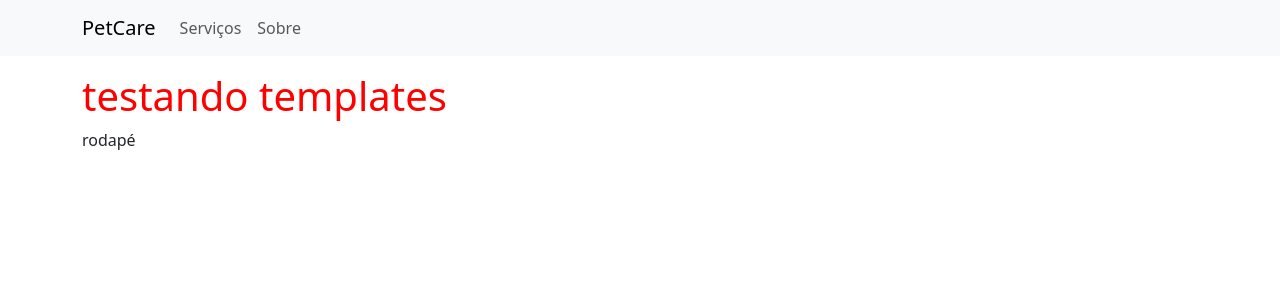
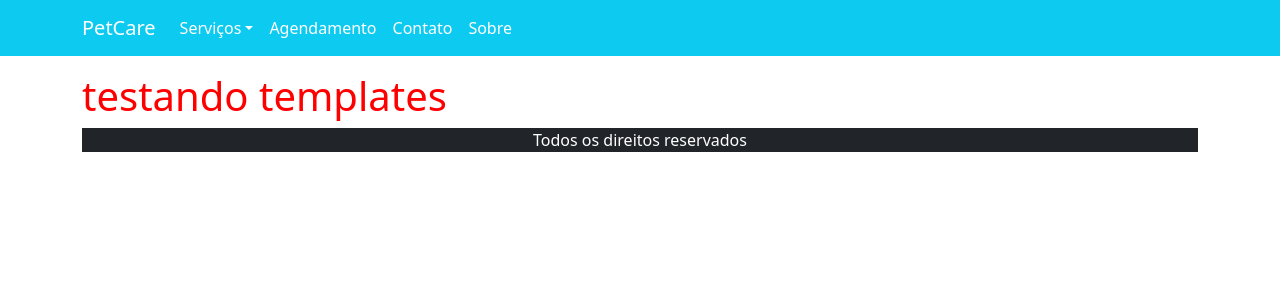
Before and after one commit to andreycoutt/e-commerce, a Django app: page / in a window 1280 px wide. Shown: the top 300 px of the page. Run offline with Django 4.2, Linux system fonts and the light colour scheme.

Commit message:
Barra de navegação adicionada

```diff
--- a/inicio/templates/base.html
+++ b/inicio/templates/base.html
@@ -12,26 +12,40 @@
 </head>
 <body>
 
-    <nav class="navbar bg-light navbar-expand-sm">
+    <nav class="navbar bg-info navbar-expand-sm">
         <div class="container">
-            <a href="#" class="navbar-brand d-flex align-items-center">PetCare</a>
+            <a href="#" class="navbar-brand d-flex align-items-center text-white">PetCare</a>
+            <button class="navbar-toggler" type="button" data-bs-toggle="collapse" data-bs-target="#menuNavbar"> <span class="navbar-toggler-icon"></span> </button>
 
-            <div class="collapse navbar-collapse">
+            <div class="collapse navbar-collapse" id="menuNavbar">
                 <div class="navbar-nav">
-                    <a href="#" class="nav-link">Serviços</a>
-                    <a href="#" class="nav-link">Sobre</a>
+
+                    <div class="dropdown">
+                        <a href="#" class="nav-link dropdown-toggle text-white" data-bs-toggle="dropdown">Serviços</a>
+
+                        <ul class="dropdown-menu dropdown-menu-center">
+                            <li>
+                                <a href="#" class="dropwdown-item nav-link">Banho e Tosa</a>
+                            </li>
+                            <li>
+                                <a href="#" class="dropwdown-item nav-link">Veterinário</a>
+                            </li>
+                        </ul>
+
+                    </div>
+                    <a href="#" class="nav-link text-white">Agendamento</a>
+                    <a href="#" class="nav-link text-white">Contato</a>
+                    <a href="#" class="nav-link text-white">Sobre</a>
                 </div>
             </div>
-
-
         </div>
     </nav>
 
-    <div class="container" >
+    <div class="container">
         <p></p>
         {% block content %}
         {% endblock %}
-        <footer>rodapé</footer>
+        <footer class="bg-dark text-white text-center">Todos os direitos reservados</footer>
     </div>
 
     <script src="https://cdn.jsdelivr.net/npm/bootstrap@5.3.2/dist/js/bootstrap.bundle.min.js" integrity="sha384-C6RzsynM9kWDrMNeT87bh95OGNyZPhcTNXj1NW7RuBCsyN/o0jlpcV8Qyq46cDfL" crossorigin="anonymous"></script>
```
